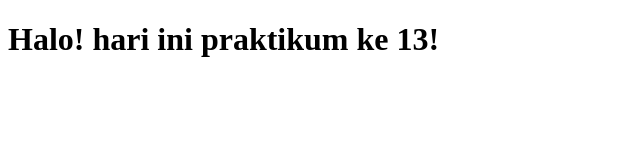
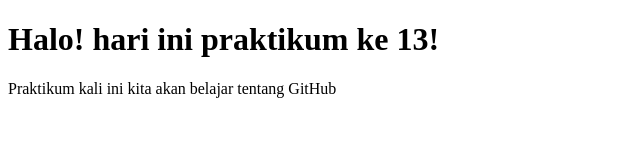
Before and after one commit to lulualaila/praktikumrpl, a plain HTML site: page index.html in a window 1280 px wide. Shown: the whole page, without its empty margins (0-640 px from the left). Drawn offline with Linux system fonts and the light colour scheme.

Commit message:
adding local change

```diff
--- a/index.html
+++ b/index.html
@@ -5,5 +5,6 @@
   </head>
   <body>
     <h1>Halo! hari ini praktikum ke 13!</h1>
+    <P>Praktikum kali ini kita akan belajar tentang GitHub</P>
   </body>
 </html>
```
